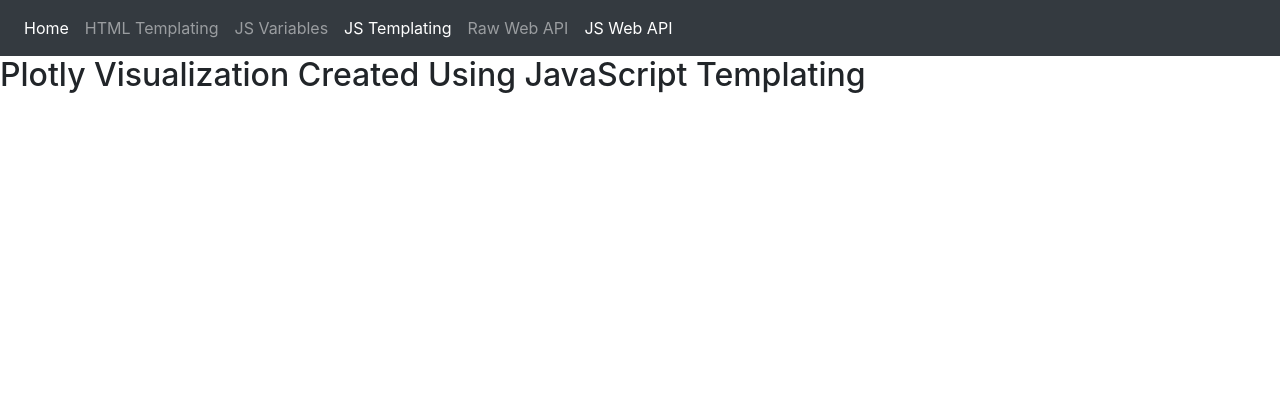
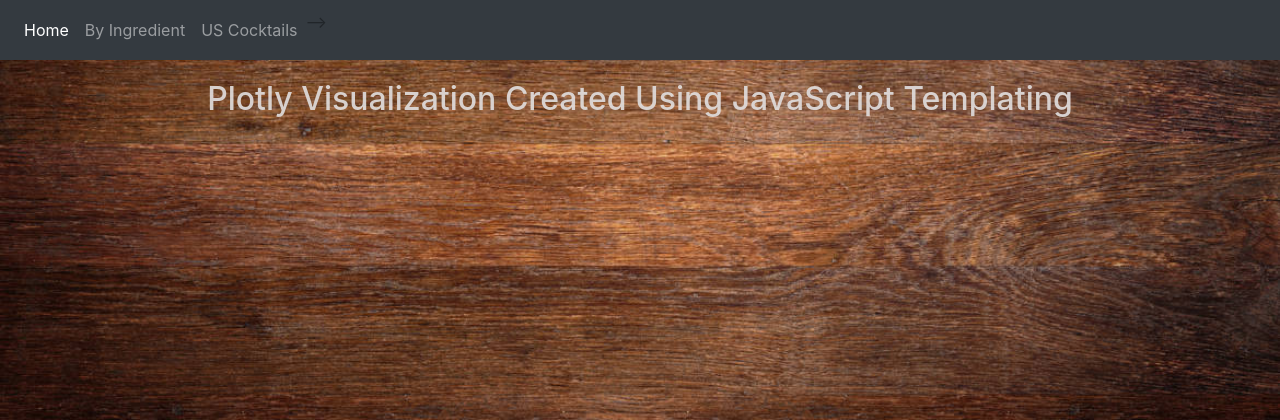
Before and after one commit to Ssimoes48/Cocktail-Creator, a Flask app: page /js-templating in a window 1280 px wide. Shown: the top 420 px of the page. Run offline with Flask 2, Linux system fonts and the light colour scheme; data that the repository does not hold is empty; some libraries are stand-ins or nearby versions.

Commit message:
added nav bar

```diff
--- a/templates/js-templating.html
+++ b/templates/js-templating.html
@@ -8,7 +8,7 @@
   <title>Sample Flask Website</title>
   <script src="https://cdn.plot.ly/plotly-1.2.0.min.js"></script>
   <link rel="stylesheet" href="https://maxcdn.bootstrapcdn.com/bootstrap/4.5.2/css/bootstrap.min.css">
-  <link rel="stylesheet" href="/static/css/style.css">
+  <link rel="stylesheet" href="/static/style.css">
 </head>
 
 <body>
@@ -16,23 +16,18 @@
     <!-- Links -->
     <ul class="navbar-nav">
       <li class="nav-item active">
-        <a class="nav-link" href="/">Home</a>
+        <a class="nav-link" href="/homepage">Home</a>
       </li>
       <li class="nav-item">
-        <a class="nav-link" href="/html-templating">HTML Templating</a>
+        <a class="nav-link" href="/js-templating">By Ingredient</a>
       </li>
       <li class="nav-item">
-        <a class="nav-link" href="/js-variables">JS Variables</a>
+        <a class="nav-link" href="/leaflet-map">US Cocktails</a>
       </li>
-      <li class="nav-item active">
-        <a class="nav-link" href="/js-templating">JS Templating</a>
-      </li>
+      <!--
       <li class="nav-item">
         <a class="nav-link" href="/raw-web-api">Raw Web API</a>
-      </li>
-      <li class="nav-item active">
-        <a class="nav-link" href="/js-using-web-api">JS Web API</a>
-      </li>
+      </li> --> -->
     </ul>
 
   </nav>
```
Also changed, not shown: templates/html-templating.html (+6 -11 lines), templates/leaflet-map.html (+6 -16 lines).
